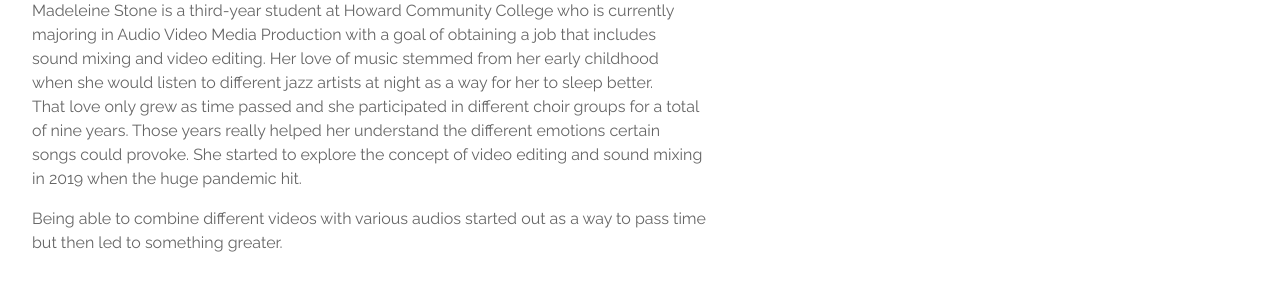
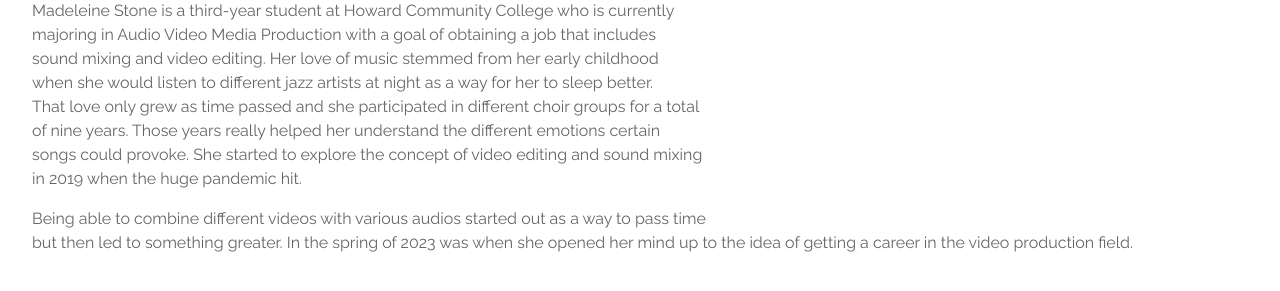
Before and after one commit to madeleine24stone/madeleine24stone.github.io, a plain HTML site: page aboutme.html in a window 1280 px wide. Shown: the part 479-770 px from the top of the page. Drawn offline with nearby package versions, Linux system fonts and the light colour scheme.

Commit message:
Update aboutme.html

```diff
--- a/aboutme.html
+++ b/aboutme.html
@@ -41,7 +41,7 @@
       <header class="w3-panel w3-center" style="padding:10px 16px">
         <h2 class="w3-xlarge">BIOGRAPHY</h2>
         <p style="text-align: justify;"> Madeleine Stone is a third-year student at Howard Community College who is currently<br>majoring in Audio Video Media Production with a goal of obtaining a job that includes<br>sound mixing and video editing. Her love of music stemmed from her early childhood<br>when she would listen to different jazz artists at night as a way for her to sleep better.<br>That love only grew as time passed and she participated in different choir groups for a total<br>of nine years. Those years really helped her understand the different emotions certain<br>songs could provoke. She started to explore the concept of video editing and sound mixing<br>in 2019 when the huge pandemic hit.</p>
-        <p style="text-align: justify;"> Being able to combine different videos with various audios started out as a way to pass time<br>but then led to something greater.</p>
+        <p style="text-align: justify;"> Being able to combine different videos with various audios started out as a way to pass time<br>but then led to something greater. In the spring of 2023 was when she opened her mind up to the idea of getting a career in the video production field.</p>
     </header>
   </header>
 
```
